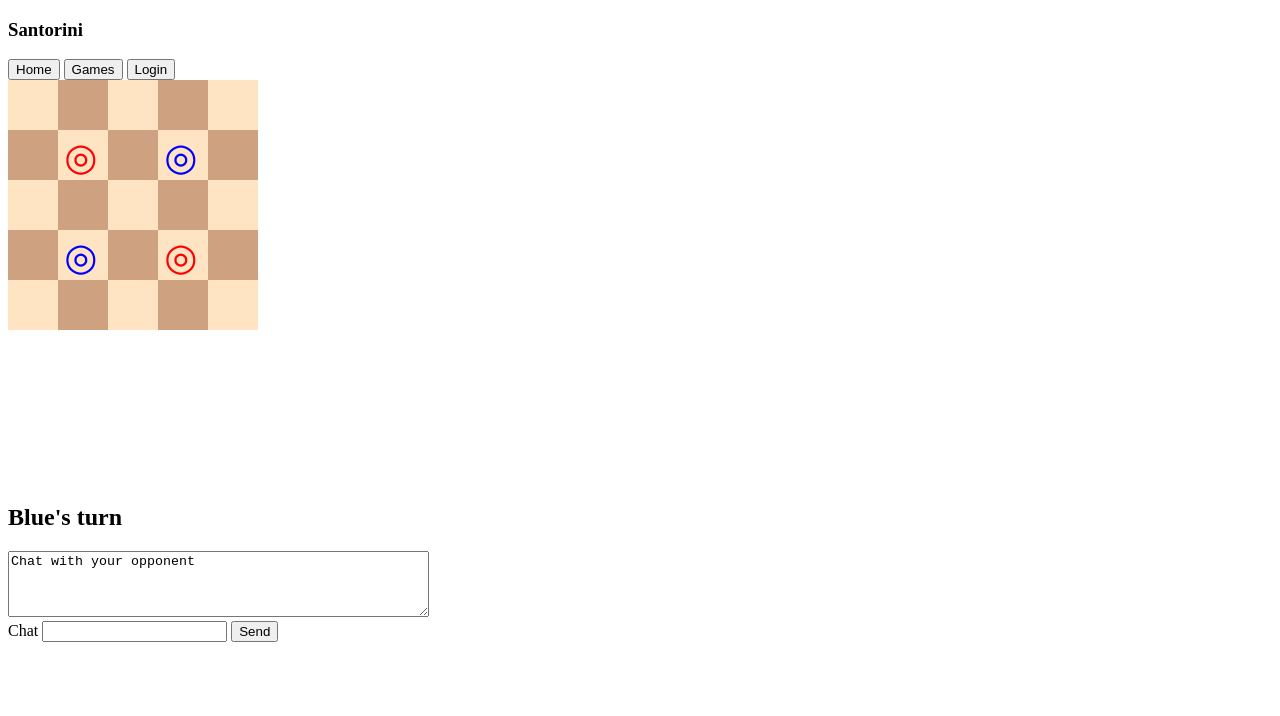
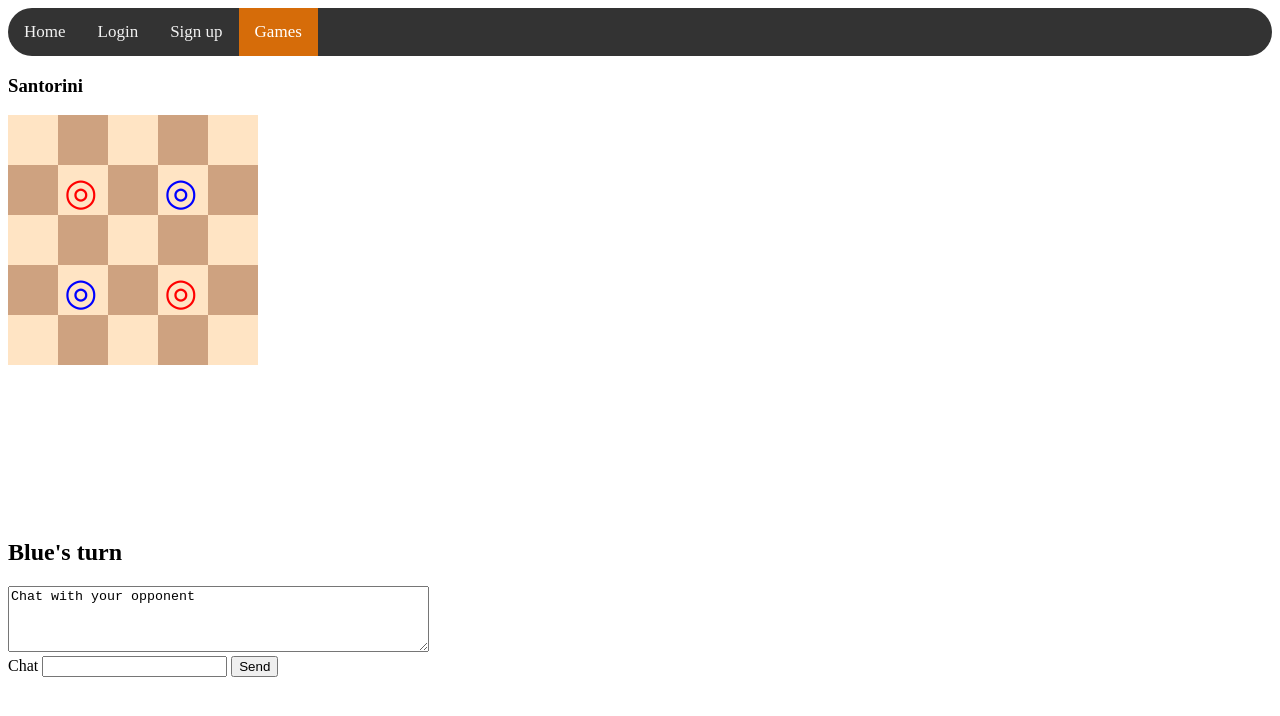
Before and after one commit to abowtadaa/Santorini-2019, a website: page public/gameBoard.html in a window 1280 px wide. Drawn offline with Linux system fonts and the light colour scheme.

Commit message:
game button now works

```diff
--- a/public/gameBoard.html
+++ b/public/gameBoard.html
@@ -5,20 +5,22 @@
     <meta charset="UTF-8">
     <meta name="viewport" content="width=device-width, initial-scale=1.0">
     <title>My document</title>
+    <link rel="stylesheet" type="text/css" href="style.css">
+
 
 </head>
 
 <body>
 
 
-
+    <div class="topnav">
+        <a href="index.html">Home</a>
+        <a href="login.html">Login</a>
+        <a href="register.html">Sign up</a>
+        <a class="active" href="gameBoard.html">Games</a>
+    </div>
     <div>
         <h3>Santorini</h3>
-    </div>
-    <div>
-        <button onclick="btnhome()">Home</button>
-        <button>Games</button>
-        <button onclick="btnlogin()">Login</button>
     </div>
     <div>
         <canvas id="canvas" width="400" height="400"></canvas>
```
Also changed, not shown: public/index.html (+1 -1 lines), public/login.html (+1 -1 lines), public/register.html (+1 -1 lines).
